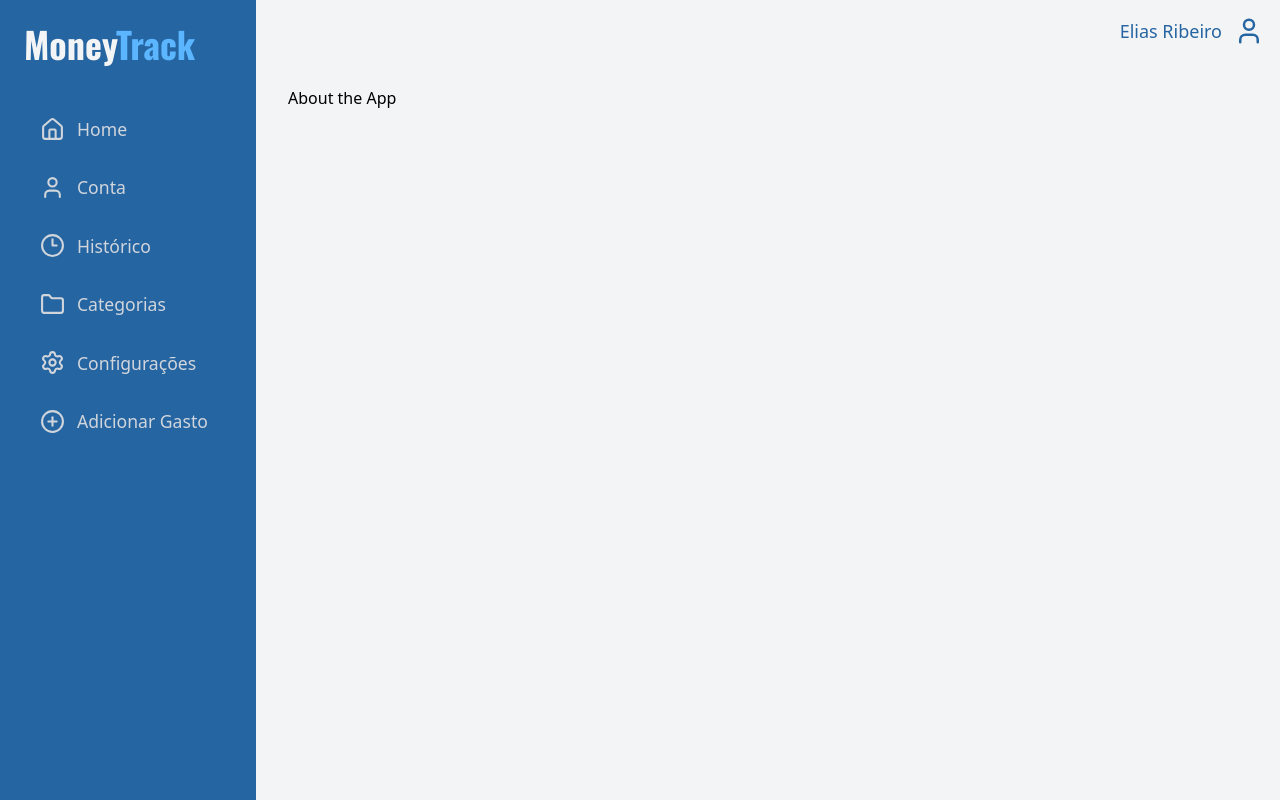
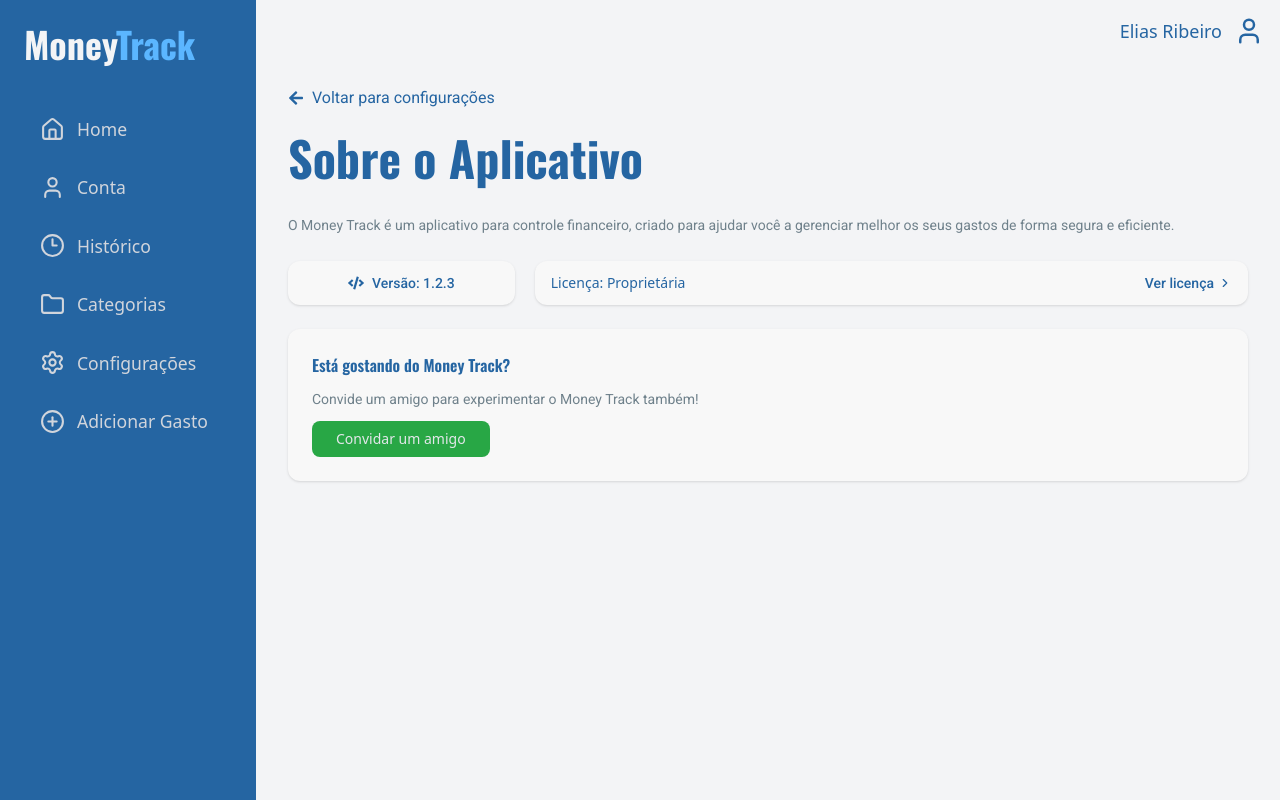
Before and after one commit to Elias700/MoneyTrack, a React (Vite) app: page /settings/about in a window 1280 px wide. Built offline with nearby package versions, Linux system fonts and the light colour scheme; a web font is replaced by a local one.

Commit message:
style: update AboutApp component styles

```diff
--- a/src/pages/Settings/AboutApp.tsx
+++ b/src/pages/Settings/AboutApp.tsx
@@ -1,8 +1,171 @@
+
+import {
+    FaArrowLeft,
+    FaCode
+} from "react-icons/fa";
+import { FiChevronRight } from "react-icons/fi";
+import { Button } from "../../components/UI/Buttons/Buttons";
+
 
 export const AboutApp = () => {
     return (
-        <div>
-            About the App
-        </div>
+        <main>
+            <div
+                className="
+                    flex
+                    items-center
+                    gap-2
+                    mb-6
+                "
+            >
+                <FaArrowLeft className="text-(--color-primary-300)" />
+                <a
+                    href="/settings"
+                    className="text-(--color-primary-300) hover:underline"
+                >
+                    Voltar para configurações
+                </a>
+            </div>
+
+            <h1
+                className="
+                mb-8
+                    text-5xl
+                    font-bold
+                    text-(--color-primary-300)
+                "
+
+            >
+                Sobre o Aplicativo
+            </h1>
+
+            <section className="space-y-6">
+
+                <p
+                    className="
+                            text-sm
+                            text-(--color-desabled)
+                            leading-relaxed
+                        "
+                >
+                    O Money Track é um aplicativo para controle financeiro, criado para
+                    ajudar você a gerenciar melhor os seus gastos de forma segura e
+                    eficiente.
+                </p>
+
+                <div className="flex gap-5">
+
+                    <div
+                        className="
+                                px-15
+                                py-3
+                                flex
+                                items-center
+                                justify-between
+                                bg-(--color-neutral-50)
+                                rounded-xl
+                                shadow-sm
+                            "
+                    >
+                        <div className="flex items-center gap-2">
+                            <FaCode className="text-[var(--color-primary-300)]" />
+                            <strong
+                                className="
+                                    text-sm
+                                    font-medium
+                                    text-[var(--color-primary-300)]
+                                    whitespace-nowrap
+                                "
+                            >
+                                Versão: 1.2.3
+                            </strong>
+                        </div>
+                    </div>
+
+                    <div
+                        className="
+                                px-4
+                                py-3
+                                flex
+                                items-center
+                                justify-between
+                                bg-(--color-neutral-50)
+                                rounded-xl
+                                shadow-sm
+                                w-full
+                             "
+                            >
+                        <div
+                            className="
+                                    flex
+                                    items-center
+                                    gap-2
+                                "
+                            >
+                            <span
+                                className="
+                                        text-sm
+                                        font-medium
+                                        text-[var(--color-primary-300)]
+                                    "
+                                >
+                                Licença: Proprietária
+                            </span>
+                        </div>
+
+                        <a
+                            href="#"
+                            className="
+                                flex
+                                items-center
+                                gap-1
+                                text-sm
+                                font-medium
+                                text-[var(--color-primary-300)]
+                                hover:opacity-80
+                            "
+                        >
+                            Ver licença
+                            <FiChevronRight />
+                        </a>
+                    </div>
+                </div>
+
+                <div
+                    className="
+                            p-6
+                            bg-(--color-neutral-50)
+                            rounded-xl
+                            shadow-sm
+                            space-y-3
+                        "
+                    >
+                    <h2
+                        className="
+                                font-semibold
+                                text-[var(--color-primary-300)]
+                            "
+                        >
+                        Está gostando do Money Track?
+                    </h2>
+
+                    <p
+                        className="
+                                text-sm
+                                text-[var(--color-desabled)]
+                            "
+                        >
+                        Convide um amigo para experimentar o Money Track também!
+                    </p>
+
+                    <Button variant="success">
+                        Convidar um amigo
+                    </Button>
+                </div>
+
+            </section>
+
+
+        </main>
     )
 };
```
